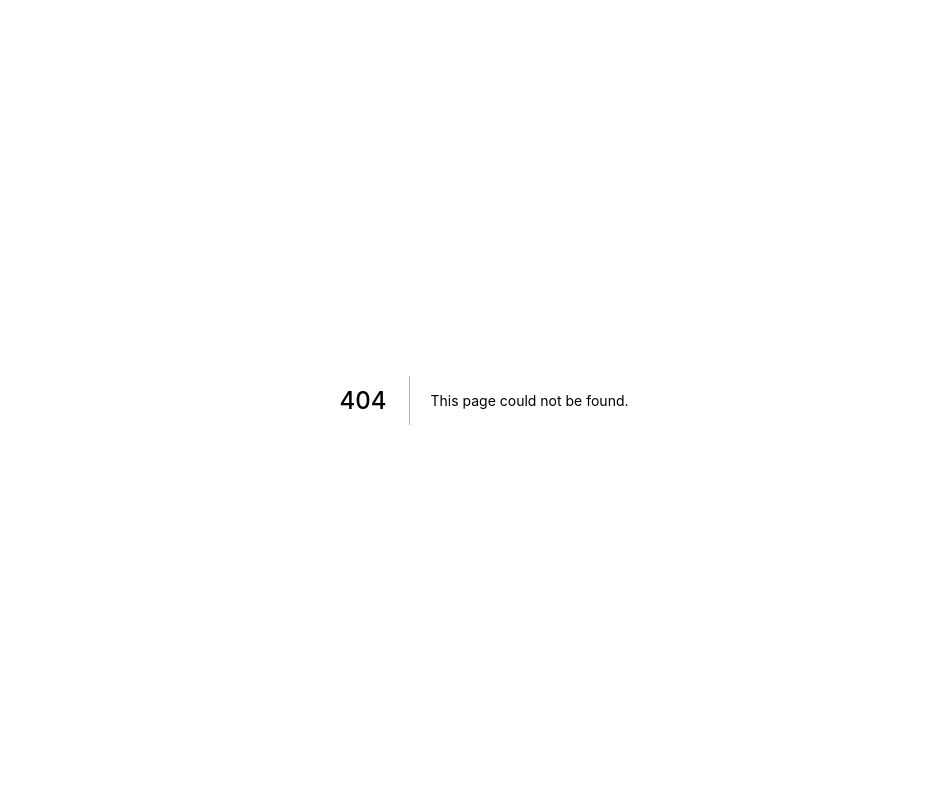
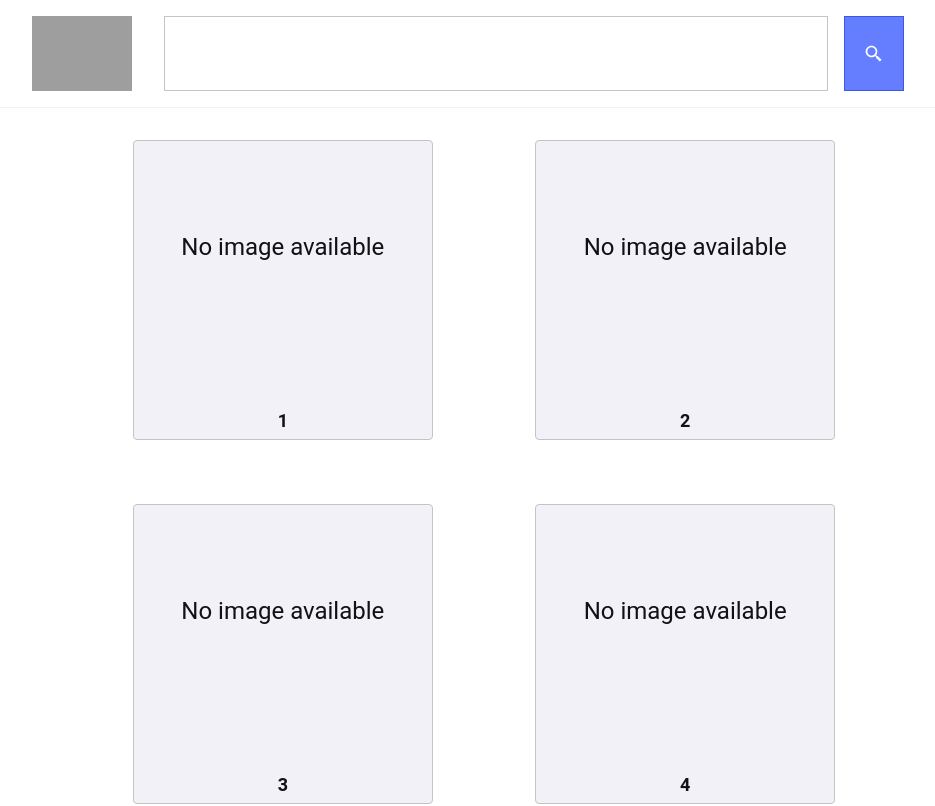
Before and after one commit to NatanTavares/Book-Finder, a Next.js app: page /books in a window 1280 px wide. Before the commit this address had no page. Shown: the top 806 px of the page, without its empty margins (156-1091 px from the left). Built offline with nearby package versions, Linux system fonts and the light colour scheme; grey boxes are pictures that could not be loaded.

Commit message:
feat(page): Implements the visual part of the page that will list the books found from the search

```diff
--- /dev/null
+++ b/src/pages/books/books.module.scss
@@ -0,0 +1,27 @@
+.container {
+  display: flex;
+  flex-direction: column;
+
+  min-height: 100vh;
+
+  section {
+    display: flex;
+    justify-content: center;
+    flex-wrap: wrap;
+    gap: 8vh 8vw;
+
+    flex: 1;
+    max-width: 1020px;
+    padding: 4vh 4vw;
+    margin: 0 auto;
+
+    .book {
+      max-width: 300px;
+      min-width: 200px;
+      width: 30vw;
+      height: 300px;
+
+      background: #eee;
+    }
+  }
+}
--- /dev/null
+++ b/src/pages/books/index.tsx
@@ -0,0 +1,41 @@
+import Head from "next/head";
+
+import { Header } from "../../components/Header";
+import { Book } from "../../components/Book";
+
+import styles from "./books.module.scss";
+
+type Book = {
+  selfLink: string;
+  volumeInfo: {
+    title: string;
+    imageLinks: {
+      thumbnail: string;
+    };
+  };
+};
+
+type Response = {
+  items: Book[];
+};
+
+export default function Books() {
+  return (
+    <>
+      <Head>
+        <title>Books | React.js</title>
+      </Head>
+
+      <main className={styles.container}>
+        <Header />
+        <section>
+          <Book title="1" />
+          <Book title="2" />
+          <Book title="3" />
+          <Book title="4" />
+          <Book title="5" />
+        </section>
+      </main>
+    </>
+  );
+}
```
